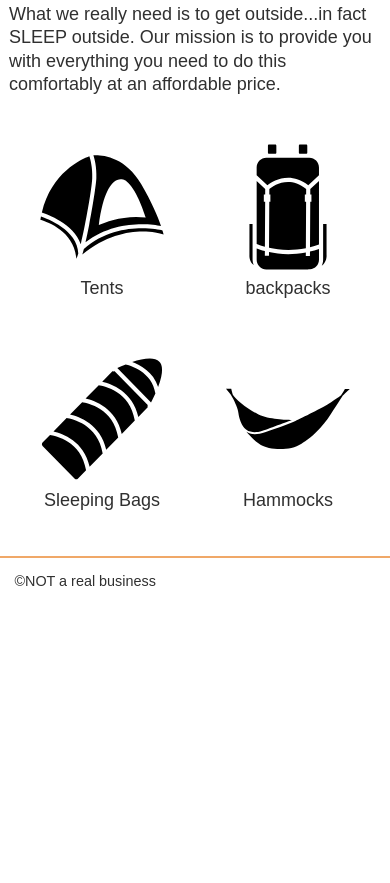
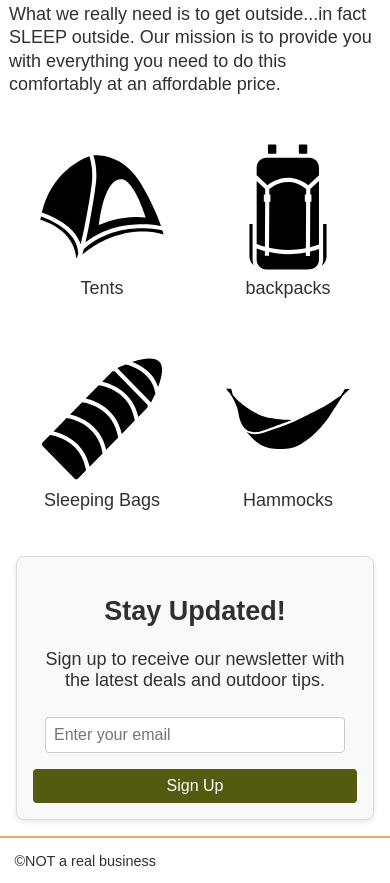
Before and after one commit to cindyjanevick/wdd330solo, a website built with Vite: page src/index.html in a window 390 px wide. Shown: the part 457-1340 px from the top of the page. Before the commit the page ends 1060 px from the top, so only its background shows below. Built offline with nearby package versions, Linux system fonts and the light colour scheme.

Commit message:
newsletter task

```diff
--- a/src/css/style.css
+++ b/src/css/style.css
@@ -252,6 +252,60 @@ button {
   min-width: 50px;
   text-align: center;
 }
+/* newsletter */
+.newsletter-signup {
+  margin: 2rem auto;
+  padding: 1rem;
+  border: 1px solid #ddd;
+  max-width: 400px;
+  text-align: center;
+  border-radius: 8px;
+  background-color: #f9f9f9;
+  box-shadow: 0 2px 5px rgba(0, 0, 0, 0.1);
+}
+
+.newsletter-signup input[type="email"] {
+  padding: 0.5rem;
+  margin: 0.5rem 0;
+  width: 80%;
+  max-width: 300px;
+  border-radius: 4px;
+  border: 1px solid #ccc;
+  font-size: 1rem;
+}
+
+.newsletter-signup button {
+  padding: 0.5rem 1rem;
+  background-color: #525b0f;
+  color: white;
+  border: none;
+  border-radius: 4px;
+  cursor: pointer;
+  font-size: 1rem;
+}
+
+.newsletter-signup button:hover {
+  background-color: #005c3a;
+}
+
+/* Mobile responsiveness */
+@media (max-width: 600px) {
+  .newsletter-signup {
+    margin: 1rem;
+    padding: 1rem;
+  }
+
+  .newsletter-signup input[type="email"] {
+    width: 100%;
+  }
+
+  .newsletter-signup button {
+    width: 100%;
+    margin-top: 0.5rem;
+  }
+}
+
+
 
 @media screen and (min-width: 500px) {
   body {
--- a/src/index.html
+++ b/src/index.html
@@ -1,4 +1,4 @@
-<!doctype html>
+<!Doctype html>
 <html lang="en">
   <head>
     <meta charset="UTF-8" />
@@ -6,6 +6,8 @@
     <title>Sleep Outside | Home</title>
     <link rel="stylesheet" href="/css/style.css" />
     <script src="js/main.js" type="module"></script>
+    <script src="/js/newsletter.js" type="module"></script>
+
   </head>
   <body>
     <header class="divider" id="main-header"></header>
@@ -81,10 +83,15 @@
           </li>
         </ul>
       </section>
-      <!-- <section class="products">
-        <h2>Top Products</h2>
-        <ul class="product-list"></ul>
-      </section> -->
+      <section class="newsletter-signup">
+        <h2>Stay Updated!</h2>
+        <p>Sign up to receive our newsletter with the latest deals and outdoor tips.</p>
+        <form id="newsletter-signup-form">
+          <input type="email" name="email" placeholder="Enter your email" required />
+          <button type="submit">Sign Up</button>
+        </form>
+      </section>
+
     </main>
     <footer id="main-footer"></footer>
   </body>
--- /dev/null
+++ b/src/js/newsletter.js
@@ -0,0 +1,20 @@
+const newsletterSignupForm = document.getElementById('newsletter-signup-form');
+
+newsletterSignupForm.addEventListener('submit', (e) => {
+  e.preventDefault();
+  const email = newsletterSignupForm.elements['email'].value;
+
+  // Save to localStorage
+  localStorage.setItem('email', email);
+  console.log(`Email saved to local storage: ${email}`);
+
+  // Show success message (prevent duplicates)
+  let successMessage = document.getElementById('newsletter-success');
+  if (!successMessage) {
+    successMessage = document.createElement('div');
+    successMessage.id = 'newsletter-success';
+    successMessage.textContent = 'Thank you for signing up for our newsletter!';
+    successMessage.style.marginTop = '10px';
+    newsletterSignupForm.appendChild(successMessage);
+  }
+});
--- a/src/team.txt
+++ b/src/team.txt
@@ -1,8 +1,7 @@
-Anderson Okai
-Chibuike Collins Okolie
+teamsolo
 Cindy Vick
 
-link to trello board: trello.com/b/PwDEnacm/sleep-outside-team-1
+link to trello board: https://trello.com/b/tQjtjV1Q/sleep-outside-trello-board
 
 ## Link to the production site on netlify
 
```
Also changed, not shown: src/js/product_listing.js (deleted, +0 -17 lines).
